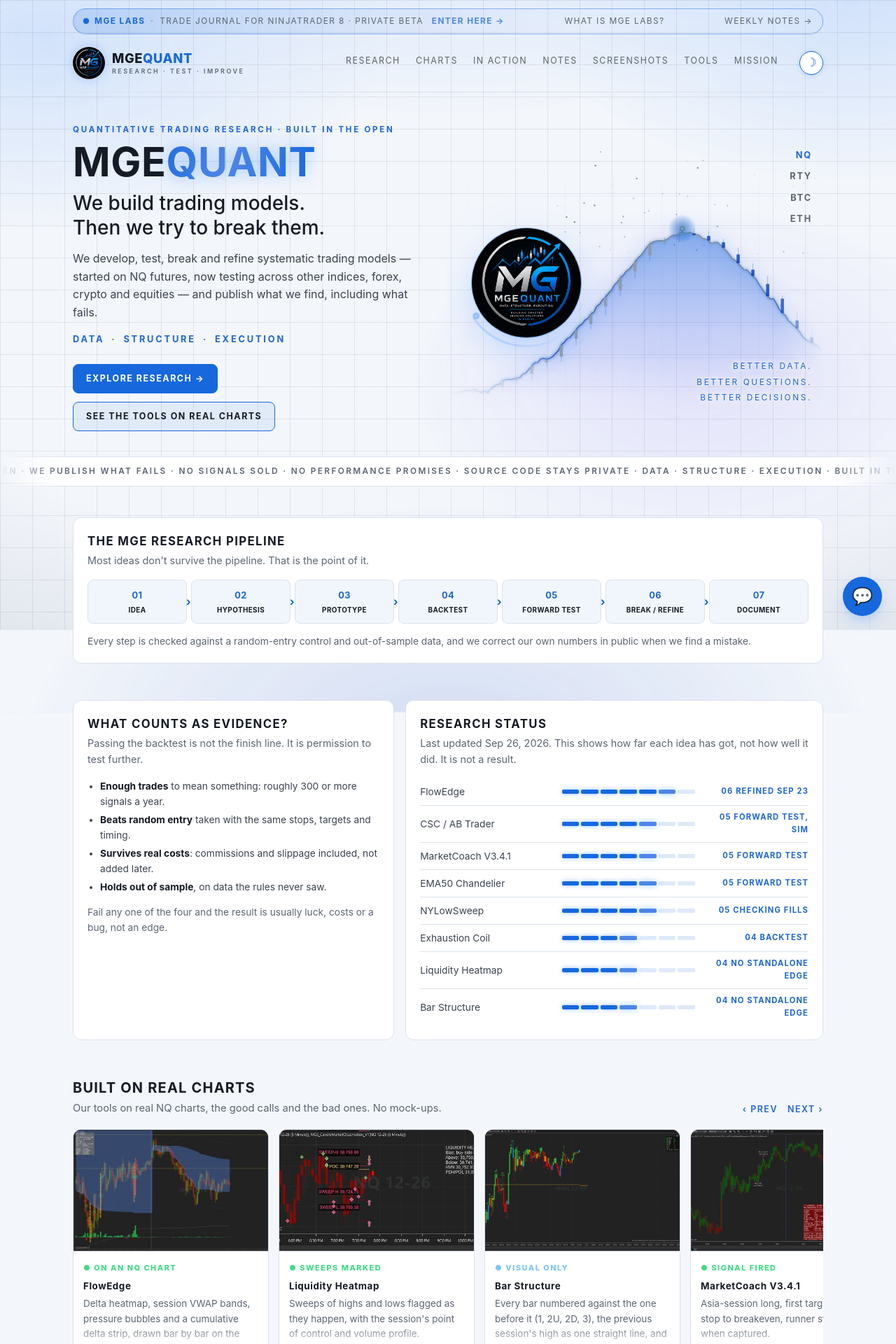
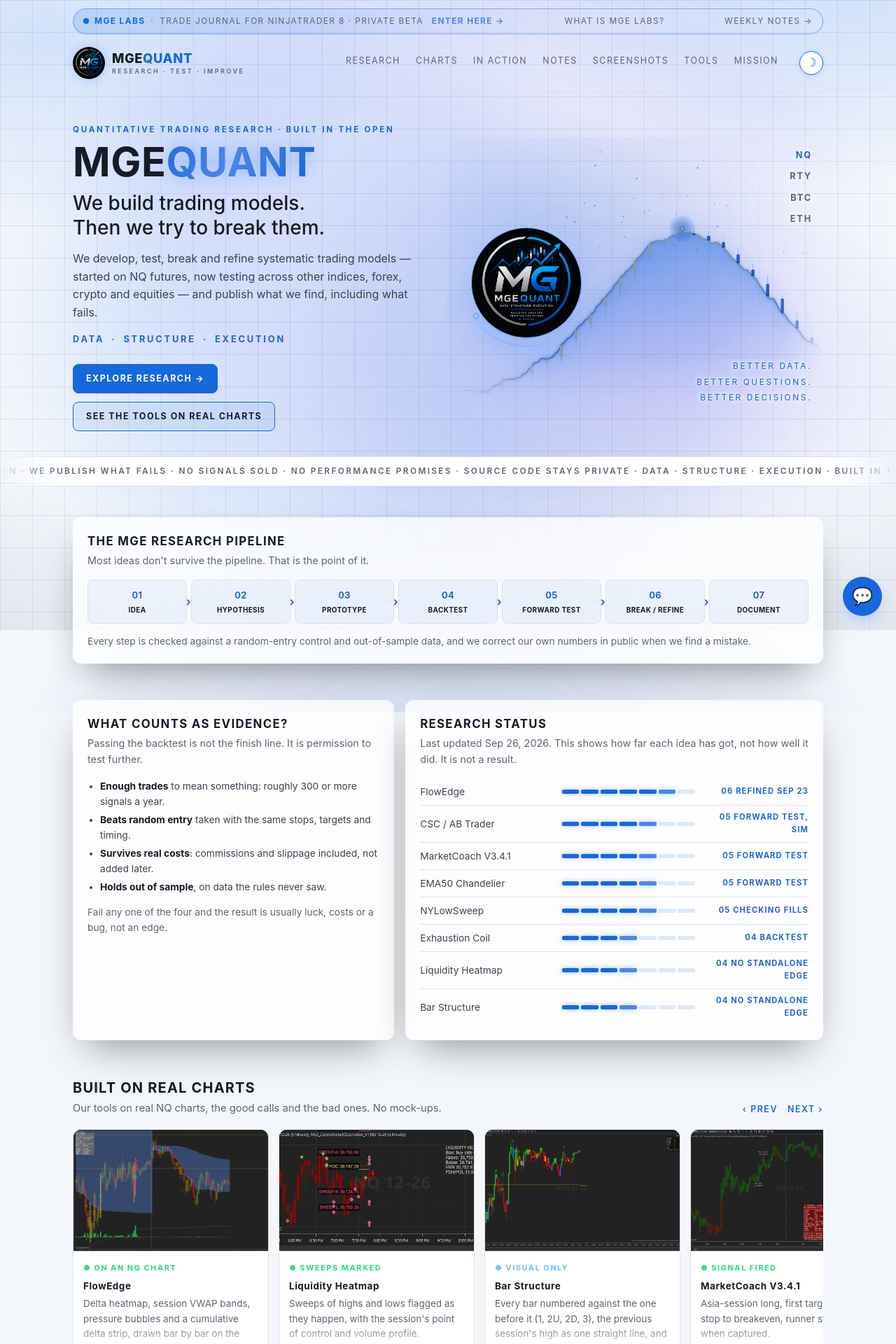
Before and after one commit to MGEQuant/MGEQuant, a Jekyll site: the page built from index.html, in a window 1280 px wide. Shown: the top 1920 px of the page at 70% size. Built offline with Jekyll 4.4.1, drawn with Linux system fonts in a browser that asks for light colours.

Commit message:
Site: soft background glow, frosted panels and scroll fade-ins (visual only, no content change; nothing hidden without the script)
Co-Authored-By: Claude Opus 5.5 <noreply@anthropic.com>

```diff
--- a/_layouts/default.html
+++ b/_layouts/default.html
@@ -376,6 +376,7 @@
     }
   }
 </style>
+<link rel="stylesheet" href="/assets/css/site.css">
 {% if page.url contains "/Mission" %}
 <style>
 /* Mission & Vision: on-brand dark panels, matching the rest of the site (no parchment).
@@ -487,6 +488,7 @@
 </style>
 {% endif %}
 <link rel="stylesheet" href="/assets/css/faq-bot.css">
+<script src="/assets/js/site.js" defer></script>
 </head>
 <body>
   <nav class="site-nav">
--- /dev/null
+++ b/assets/css/site.css
@@ -0,0 +1,132 @@
+/* ======================================================================
+   MGEQuant · assets/css/site.css
+   "Out of this world" visual layer — loads after each page's inline <style>.
+   Reuses the page's own design tokens (--bg, --blue, --aurora-*, --border, …);
+   declares NO new colors. Respects prefers-reduced-motion.
+   ====================================================================== */
+
+:root {
+  --site-ease: 0.7s cubic-bezier(0.22, 1, 0.36, 1);
+  --site-glow: rgba(59, 139, 255, 0.45);
+  --site-glass: color-mix(in oklab, var(--bg-panel) 78%, transparent);
+  --site-border-glass: rgba(255, 255, 255, 0.06);
+}
+
+/* ---------------------------------------------------------------- aurora
+   Body-wide drifting glow orbs. Pure CSS, no images, no layout shift. */
+.site-aurora {
+  position: fixed;
+  inset: 0;
+  z-index: 0;
+  pointer-events: none;
+  overflow: hidden;
+}
+.site-orb {
+  position: absolute;
+  border-radius: 50%;
+  filter: blur(64px);
+  opacity: 0.5;
+  animation: site-drift 16s ease-in-out infinite alternate;
+}
+.site-orb.a { top: 8%;   left: 6%;  width: 760px; height: 760px; background: var(--aurora-a); animation-duration: 17s; }
+.site-orb.b { bottom: 12%; right: 10%; width: 960px; height: 960px; background: var(--aurora-d); animation-duration: 23s; animation-delay: -6s; }
+.site-orb.c { top: 28%;  right: 18%; width: 560px; height: 560px; background: var(--aurora-c); animation-duration: 20s; animation-delay: -10s; }
+@keyframes site-drift {
+  from { transform: translate(0, 0) scale(1); }
+  to   { transform: translate(24px, -48px) scale(1.08); }
+}
+@media (prefers-reduced-motion: reduce) {
+  .site-orb { animation: none !important; filter: blur(48px); opacity: 0.35; }
+}
+
+/* ---------------------------------------------------------------- glass
+   Frosted panels: backdrop-blur, hairline border, inner sheen edge. */
+.glass {
+  position: relative;
+  background: var(--site-glass);
+  border: 1px solid var(--site-border-glass);
+  box-shadow: 0 24px 56px -20px rgba(0, 0, 0, 0.45);
+}
+.glass::before {
+  content: "";
+  position: absolute;
+  inset: 0;
+  border-radius: inherit;
+  padding: 1px;
+  background: linear-gradient(135deg, rgba(255, 255, 255, 0.10), rgba(111, 168, 255, 0.08), transparent);
+  -webkit-mask: linear-gradient(#fff 0 0) content-box, linear-gradient(#fff 0 0);
+  mask: linear-gradient(#fff 0 0) content-box, linear-gradient(#fff 0 0);
+  -webkit-mask-composite: destination-out;
+  mask-composite: exclude;
+  pointer-events: none;
+}
+@supports not (mask-composite: exclude) { .glass::before { display: none; } }
+.glass:hover {
+  border-color: var(--blue-dim);
+  box-shadow: 0 28px 70px -24px rgba(59, 139, 255, 0.55);
+}
+
+/* --------------------------------------------------------------- reveal
+   Scroll-reveal sections and cards. */
+.reveal {
+  transition: opacity 0.85s var(--site-ease), transform 0.85s var(--site-ease);
+}
+/* Only sections the script marked as below the fold start hidden: without the script nothing is ever hidden. */
+.reveal.reveal-pending {
+  opacity: 0;
+  transform: translateY(24px);
+}
+.reveal--stagger:nth-child(1) { transition-delay: 0.08s; }
+.reveal--stagger:nth-child(2) { transition-delay: 0.18s; }
+.reveal--stagger:nth-child(3) { transition-delay: 0.28s; }
+.reveal--stagger:nth-child(4) { transition-delay: 0.38s; }
+.reveal--stagger:nth-child(5) { transition-delay: 0.48s; }
+.reveal--stagger:nth-child(6) { transition-delay: 0.58s; }
+@media (prefers-reduced-motion: reduce) {
+  .reveal { opacity: 1 !important; transform: none !important; transition: none !important; }
+}
+
+.glow {
+  box-shadow: 0 0 0 1px rgba(59, 139, 255, 0.25), 0 0 26px var(--site-glow);
+}
+
+/* ------------------------------------------------------------- hero scene
+   Animated trader + candlestick chart (inline SVG, no image assets). */
+.hero-scene { width: 100%; height: 100%; display: block; }
+.hero-logo { position: absolute; right: 10%; bottom: 12%; left: auto; top: auto; transform: none; z-index: 2; }
+
+/* ------------------------------------------------------------- hero
+   Soft glow behind the hero visual. */
+.hero-glow {
+  position: absolute;
+  inset: -10%;
+  z-index: -1;
+  filter: blur(44px);
+  background: radial-gradient(circle at 40% 40%, color-mix(in oklab, var(--blue) 35%, transparent), transparent 55%);
+  opacity: 0.45;
+  animation: site-pulse 5s ease-in-out infinite alternate;
+}
+@keyframes site-pulse {
+  from { opacity: 0.35; transform: scale(1); }
+  to   { opacity: 0.7;   transform: scale(1.06); }
+}
+
+/* ----------------------------------------------------------- interaction
+   Glass social icons. */
+.social a {
+  position: relative;
+  overflow: hidden;
+  transition: transform 0.16s ease, border-color 0.2s ease, box-shadow 0.2s ease;
+}
+.social a:hover {
+  transform: translateY(-2px);
+  border-color: var(--blue);
+  box-shadow: 0 0 14px var(--site-glow);
+}
+
+/* Phones and small screens: the glow stays, the constant motion does not (battery, smooth scrolling). */
+@media (max-width: 760px) {
+  .site-orb { animation: none; filter: blur(48px); opacity: 0.35; }
+  .hero-glow { animation: none; }
+}
+@media (prefers-reduced-motion: reduce) { .hero-glow { animation: none; } }
--- /dev/null
+++ b/assets/js/site.js
@@ -0,0 +1,29 @@
+/* ======================================================================
+   MGEQuant · assets/js/site.js
+   Scroll reveals only. Sections already on screen at load are never hidden;
+   sections further down fade in as they scroll into view. Without this
+   script (or with reduced motion) everything simply shows. No dependencies.
+   ====================================================================== */
+
+(function () {
+  'use strict';
+  if (!('IntersectionObserver' in window)) return;
+  if (window.matchMedia('(prefers-reduced-motion: reduce)').matches) return;
+
+  var fold = window.innerHeight || document.documentElement.clientHeight;
+  var pending = [];
+  document.querySelectorAll('.reveal').forEach(function (el) {
+    if (el.getBoundingClientRect().top > fold) { el.classList.add('reveal-pending'); pending.push(el); }
+  });
+  if (!pending.length) return;
+
+  var io = new IntersectionObserver(function (entries) {
+    entries.forEach(function (entry) {
+      if (entry.isIntersecting) { entry.target.classList.remove('reveal-pending'); io.unobserve(entry.target); }
+    });
+  }, { rootMargin: '0% 0% -10% 0%', threshold: 0.05 });
+  pending.forEach(function (el) { io.observe(el); });
+
+  // Safety net: nothing stays hidden (printing, odd browsers, jump links).
+  setTimeout(function () { pending.forEach(function (el) { el.classList.remove('reveal-pending'); }); }, 6000);
+})();
--- a/in-action.html
+++ b/in-action.html
@@ -410,6 +410,7 @@
   .clip .tagline { display: inline-block; margin-bottom: 6px; font-size: 0.68rem; font-weight: 800; letter-spacing: 0.14em; text-transform: uppercase; color: #7cc4ff; }
   main section { margin-top: 44px; }
 </style>
+<link rel="stylesheet" href="/assets/css/site.css">
 <link rel="stylesheet" href="/assets/css/faq-bot.css">
 </head>
 <body>
@@ -567,6 +568,7 @@
   });
 })();
 </script>
+<script src="/assets/js/site.js" defer></script>
 <script src="/assets/js/faq-bot.js" defer></script>
 </body>
 </html>
--- a/index.html
+++ b/index.html
@@ -456,9 +456,11 @@
   @media (max-width: 640px) { .labs-strip { border-radius: 14px; } .labs-strip .ls-dim, .labs-strip .ls-sep { display: none; } }
   @media (prefers-reduced-motion: reduce) { .labs-dot { animation: none; } }
 </style>
+<link rel="stylesheet" href="/assets/css/site.css">
 <link rel="stylesheet" href="/assets/css/faq-bot.css">
 </head>
 <body>
+  <div class="site-aurora"><div class="site-orb a"></div><div class="site-orb b"></div><div class="site-orb c"></div></div>
   <div class="container">
     <div class="labs-strip">
       <a class="labs-strip-main" href="https://journal.mgequant.com/" target="_blank" rel="noopener"><span class="labs-dot" aria-hidden="true"></span><b>MGE Labs</b><span class="ls-sep">&middot;</span><span class="ls-dim">Trade journal for NinjaTrader 8 &middot; private beta</span><span class="ls-go">Enter here &rarr;</span></a>
@@ -480,7 +482,7 @@
     </nav>
 
     <header class="hero">
-      <div>
+      <div class="reveal reveal--stagger">
         <p class="eyebrow">Quantitative trading research &middot; built in the open</p>
         <h1>MGE<span class="accent">QUANT</span></h1>
         <p class="headline">We build trading models.<br>Then we try to break them.</p>
@@ -492,6 +494,7 @@
         </div>
       </div>
       <div class="hero-visual" aria-hidden="true">
+        <div class="hero-glow"></div>
         <img class="mountain" src="assets/img/hero-mountain-equity.svg" alt="" width="900" height="520" fetchpriority="high">
         <span class="logo-stage"><img src="assets/img/mgequant-logo.png" alt=""><span class="logo-orbit"></span><span class="logo-trail"></span></span>
         <div class="markets"><span>NQ</span><span>RTY</span><span>BTC</span><span>ETH</span></div>
@@ -511,8 +514,8 @@
 
   <main class="container">
 
-    <section id="pipeline" class="solo">
-      <div class="panel">
+    <section id="pipeline" class="solo reveal">
+      <div class="panel glass">
         <h2>The MGE research pipeline</h2>
         <p>Most ideas don't survive the pipeline. That is the point of it.</p>
         <ol class="pipeline">
@@ -522,8 +525,8 @@
       </div>
     </section>
 
-    <section id="evidence" class="two ev">
-      <div class="panel">
+    <section id="evidence" class="two ev reveal">
+      <div class="panel glass">
         <h2>What counts as evidence?</h2>
         <p>Passing the backtest is not the finish line. It is permission to test further.</p>
         <ul class="bar-list">
@@ -534,7 +537,7 @@
         </ul>
         <p class="pipe-note">Fail any one of the four and the result is usually luck, costs or a bug, not an edge.</p>
       </div>
-      <div class="panel" id="status">
+      <div class="panel glass" id="status">
         <h2>Research status</h2>
         <p>Last updated Sep 26, 2026. This shows how far each idea has got, not how well it did. It is not a result.</p>
         <ul class="stages">
@@ -550,12 +553,12 @@
       </div>
     </section>
 
-    <section id="charts">
+    <section id="charts" class="reveal">
       <div class="sec-head">
         <div><h2>Built on real charts</h2><p>Our tools on real NQ charts, the good calls and the bad ones. No mock-ups.</p></div>
         <div class="gallery-nav"><button type="button" data-dir="-1" aria-label="Previous charts">&lsaquo; Prev</button><button type="button" data-dir="1" aria-label="Next charts">Next &rsaquo;</button></div>
       </div>
-      <div class="gallery" id="gallery">
+      <div class="gallery reveal" id="gallery">
         <figure class="panel hov">
           <a class="shot" href="assets/img/home/flowedge.jpg" target="_blank" rel="noopener"><img src="assets/img/home/flowedge.jpg" alt="FlowEdge on a 5-minute NQ chart" loading="lazy" style="object-position: 40% 30%"></a>
           <figcaption><span class="fired">&#9679; On an NQ chart</span><b>FlowEdge</b>Delta heatmap, session VWAP bands, pressure bubbles and a cumulative delta strip, drawn bar by bar on the candles.</figcaption>
@@ -601,8 +604,8 @@
       <p class="gallery-cta"><a class="btn btn-solid" href="in-action.html">&#9654; Watch them in action</a> <a class="btn btn-ghost" href="in-action.html#notes">Read the weekly notes</a></p>
     </section>
 
-    <section id="backtest" class="solo">
-      <div class="panel">
+    <section id="backtest" class="solo reveal">
+      <div class="panel glass">
         <h2>Backtest &ne; proof</h2>
         <p>Historical test vs. current state. A mechanical backtest tests one fixed version of a rule. It can find no edge while the same tool stays useful in a trader's hands, read their own way. We publish both sides.</p>
         <table class="flog">
@@ -619,7 +622,7 @@
       </div>
     </section>
 
-    <section id="strategy">
+    <section id="strategy" class="reveal">
       <div class="sec-head">
         <div><h2>A strategy in action</h2><p>CSC / AB Trader, our automated breakout strategy, recorded in playback on a simulation account.</p></div>
       </div>
@@ -628,7 +631,7 @@
           <video controls playsinline preload="none" poster="assets/img/strategy-in-action/cscab-trader.jpg" src="assets/video/strategy-in-action/cscab-trader.mp4" aria-label="CSC/AB Trader replayed on a 5-minute MNQ chart: signals marked, a target and a stop placed, the stop moved by hand"></video>
           <figcaption class="cap"><span class="tagline">Simulation &middot; playback</span><b>CSC / AB Trader</b>It marks Attrition Break and Confirmed Structural Continuation signals, places its target and stop, and trails the stop after the first target. In this recording the trader also moves the stop and closes the trade by hand. The panel's win/loss and R tallies and the open-position P&amp;L come from a simulated account: they are not an account statement and not results you can expect. <a class="sec-link" href="DevelopmentLogs/Strategies/2026/09-September.html">Read the dev log &rarr;</a></figcaption>
         </figure>
-        <aside class="panel disc" aria-label="Disclaimer">
+        <aside class="panel disc glass" aria-label="Disclaimer">
           <h3>Read before you watch</h3>
           <p><b>This is a recording of a simulated account. It is not a trade signal, not advice and not a track record.</b></p>
           <p>Any wins, losses, R multiples or profit figures visible in the recording are simulated. They are not results you can expect.</p>
@@ -639,8 +642,8 @@
       </div>
     </section>
 
-    <section id="stack" class="solo">
-      <div class="panel">
+    <section id="stack" class="solo reveal">
+      <div class="panel glass">
         <h2>The MGE Quant stack</h2>
         <p>How an idea moves from raw data to a tested rule.</p>
         <div class="stack-flow">
@@ -847,6 +850,7 @@
   });
 })();
 </script>
+<script src="/assets/js/site.js" defer></script>
 <script src="/assets/js/faq-bot.js" defer></script>
 </body>
 </html>
```
